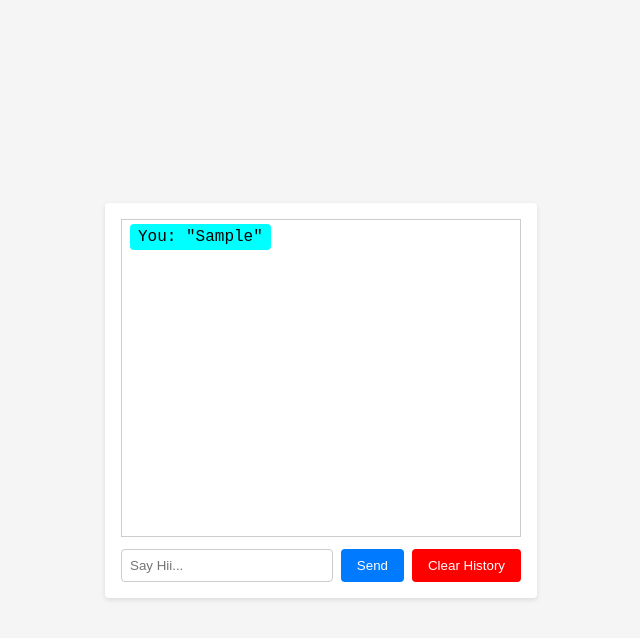
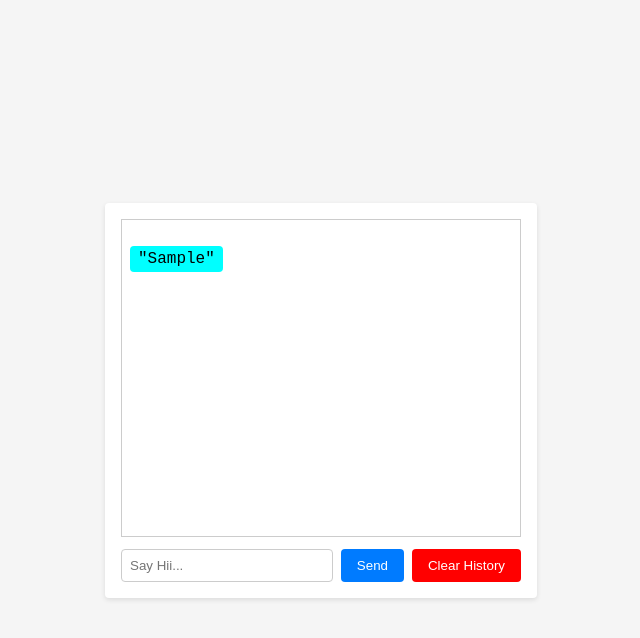
Before and after one commit to BhayVerse/Gptify, a browser extension: page src/main.html in a window 1280 px wide. Both pictures are taken after typing "Sample" into the empty fields and a click on the button "Send". Shown: the whole page, without its empty margins (319-959 px from the left). Drawn offline with Linux system fonts and the light colour scheme; no server answers.

Commit message:
chat box css

```diff
--- a/src/main.css
+++ b/src/main.css
@@ -1,5 +1,3 @@
-
-
 body {
     font-family: Courier New, monospace;
     margin: 0;
@@ -27,19 +25,20 @@ body {
     overflow-y: auto;
     border: 1px solid #ccc;
     padding: 8px;
+    clear: both;
 }
 
 .chat-messages me {
-    margin: 0;
     padding: 4px 8px;
     border-radius: 4px;
     background-color: aqua;
+    float: left;
 }
 .chat-messages bot {
-    margin: 0;
     padding: 4px 8px;
     border-radius: 4px;
     background-color:aquamarine;
+    float: right;
 }
 
 .user-input {
--- a/src/main.js
+++ b/src/main.js
@@ -1,7 +1,8 @@
 function addMessageFromUser(message) {
     const chatMessages = document.getElementById('chatMessages');
     const userMessageElement = document.createElement('me');
-    userMessageElement.textContent = 'You: ' + message;
+    chatMessages.innerHTML +=`<br>` // spacing
+    userMessageElement.textContent = message;
     chatMessages.appendChild(userMessageElement);
     chatMessages.scrollTop = chatMessages.scrollHeight;
     chatMessages.innerHTML +=`<br><br>` // spacing
@@ -11,7 +12,7 @@ function addMessageFromUser(message) {
 function addMessageFromModel(message) {
     const chatMessages = document.getElementById('chatMessages');
     const modelMessageElement = document.createElement('bot');
-    modelMessageElement.textContent = 'ChatGPT: ' + message;
+    modelMessageElement.textContent = message;
     chatMessages.appendChild(modelMessageElement);
     chatMessages.scrollTop = chatMessages.scrollHeight;
     chatMessages.innerHTML +=`<br><br>` //spacing
```
Also changed, not shown: manifest.json.
